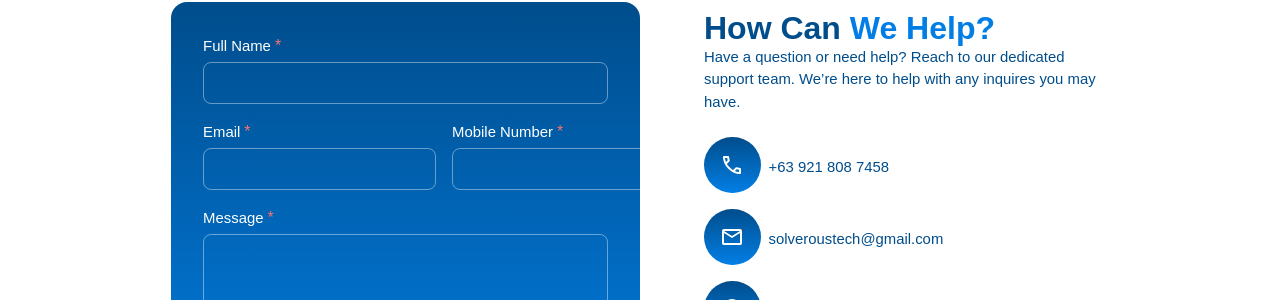
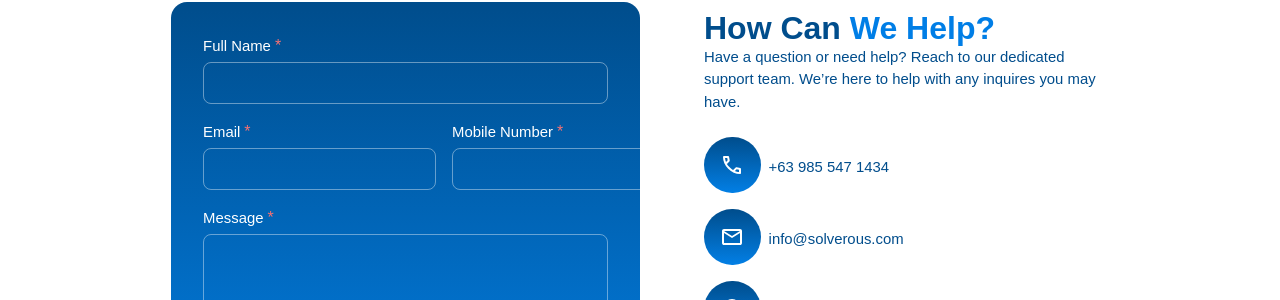
Before and after one commit to SolverousTech/SolverousWebsite, a React (Create React App) app in the folder solverouswebsite/: page / in a window 1280 px wide. Shown: the part 4978-5278 px from the top of the page. Built offline with nearby package versions, Linux system fonts and the light colour scheme.

Commit message:
Changed No. and Email w fixed Contact Us

```diff
--- a/solverouswebsite/src/components/Contact/contact.js
+++ b/solverouswebsite/src/components/Contact/contact.js
@@ -109,11 +109,12 @@ function ContactForm() {
 
             {/* Status Message */}
             {status && (
-                <p className={`text-center font-medium ${status.includes('Success') ? 'text-red-300' : 'text-white'}`}>
-                    {status}
-                </p>
-            )}
-        </form>
+                <p className={`text-center font-medium ${status.includes('Success') ? 'text-green-300' : 'text-red-300'}`}>
+            {status}
+        </p>
+    )
+}
+        </form >
     );
 }
 
--- a/solverouswebsite/src/pages/Home/home.js
+++ b/solverouswebsite/src/pages/Home/home.js
@@ -271,13 +271,13 @@ function Home() {
                 {/* PHONE */}
                 <div className="contact_icons_container ">
                   <div className=" gradient_bg reasons_icon_container contact_icons "><img src={Phone} alt="Phone" /></div>
-                  <p className=" w-[93%] md:w-[95%] p_white_bg reasons_margin ">+63 921 808 7458</p>
+                  <p className=" w-[93%] md:w-[95%] p_white_bg reasons_margin ">+63 985 547 1434</p>
                 </div>
 
                 {/* EMAIL */}
                 <div className="contact_icons_container">
                   <a href="https://mail.google.com/mail/u/1/#inbox?compose=DmwnWsttGvFFcMCqMQKdwjzndSwrgjdNPKnWBzcnshffGttnvDTdnThLScQzTxLQpkSgwdSBjXCl" target="_blank" rel="noopener noreferrer" className=" gradient_bg reasons_icon_container contact_icons active:scale-95 transition-all ease-in-out "><img src={Mail} alt="Mail" /></a>
-                  <p className=" w-[93%] md:w-[95%] p_white_bg reasons_margin ">solveroustech@gmail.com</p>
+                  <p className=" w-[93%] md:w-[95%] p_white_bg reasons_margin ">info@solverous.com</p>
                 </div>
 
                 {/* LOCATION */}
```
